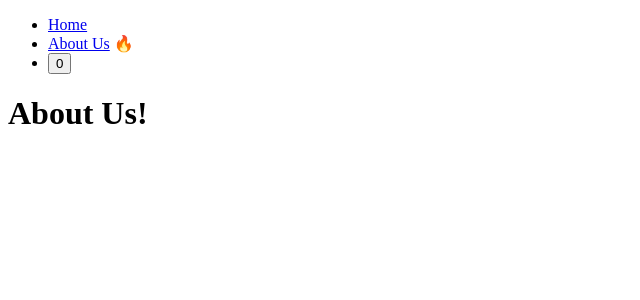
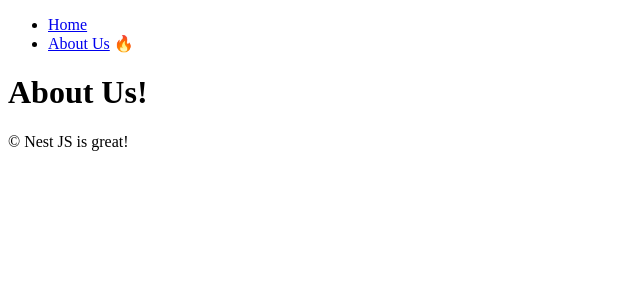
Before and after one commit to kkk477/nextjs, a Next.js app: page /about-us in a window 1280 px wide. Shown: the top 300 px of the page, without its empty margins (0-640 px from the left). Built offline with nearby package versions, Linux system fonts and the light colour scheme.

Commit message:
Lecture 2 finished

```diff
--- /dev/null
+++ b/app/(movies)/movies/[id]/page.jsx
@@ -0,0 +1,3 @@
+export default function MovieDetail({params: {id}}) {
+    return <h1>Movie {id}</h1>;
+}
--- /dev/null
+++ b/app/about-us/company/jobs/sales/page.jsx
@@ -0,0 +1,3 @@
+export default function Page() {
+    return <h1>Sales jobs</h1>
+}
--- /dev/null
+++ b/app/about-us/layout.jsx
@@ -0,0 +1,8 @@
+export default function Layout({ children }) {
+  return (
+    <div>
+        {children}
+        &copy; Nest JS is great!
+    </div>
+  );
+}
--- a/app/about-us/page.jsx
+++ b/app/about-us/page.jsx
@@ -1,9 +1,10 @@
-import Navigation from "../../components/navigation";
+export const metadata = {
+    title: "About us",
+};
 
 export default function AboutUs() {
     return (
     <div>
-        <Navigation />
         <h1>About Us!</h1>
     </div>);
 }
--- a/app/layout.js
+++ b/app/layout.js
@@ -1,12 +1,20 @@
+import Navigation from "../components/navigation";
+
 export const metadata = {
-  title: 'Next.js',
-  description: 'Generated by Next.js',
+  title : {
+    template: "%s | Next Movies",
+    default: "Next Movies",
+  },
+  description: 'The best movies on the best framework',
 }
 
-export default function RootLayout({ children }) {
+export default function Layout({ children }) {
   return (
     <html lang="en">
-      <body>{children}</body>
+      <body>
+        <Navigation />
+        {children}
+      </body>
     </html>
   )
 }
--- a/app/not-found.jsx
+++ b/app/not-found.jsx
@@ -1,3 +1,7 @@
+export const metadata = {
+    title : "Not found",
+  }
+
 export default function NotFount() {
     return <h1>Not Found!</h1>;
 }
--- a/components/navigation.jsx
+++ b/components/navigation.jsx
@@ -2,11 +2,9 @@
 
 import Link from "next/link";
 import { usePathname } from "next/navigation";
-import { useState } from "react";
 
 export default function Navigation() {
     const path = usePathname();
-    const [count, setCount] = useState(0);
     return (
         <nav>
             <ul>
@@ -16,7 +14,6 @@ export default function Navigation() {
                 <li>
                     <Link href="/about-us">About Us</Link> {path === "/about-us" ? "🔥" : ""}
                 </li>
-                <li><button onClick={() => setCount((c) => c + 1)}>{count}</button></li>
             </ul>
         </nav>
     );
```
Also changed, not shown: app/(home)/page.jsx (added, +11 -0 lines), app/page.jsx (deleted, +0 -10 lines).
